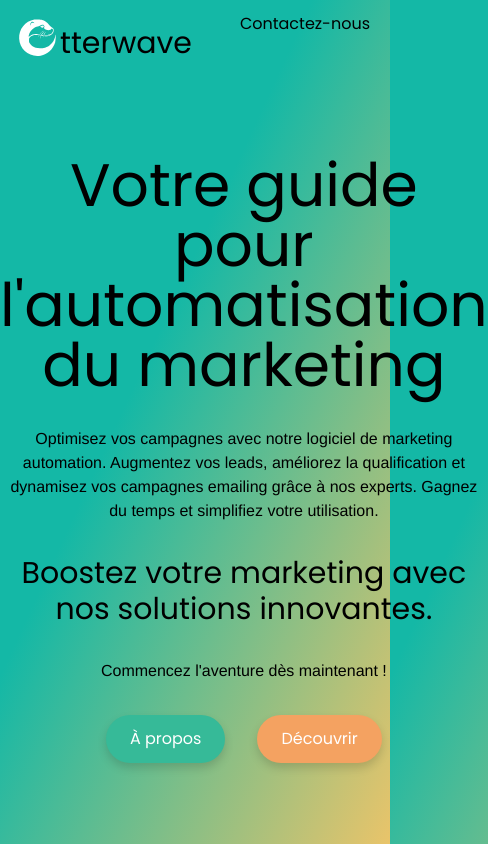
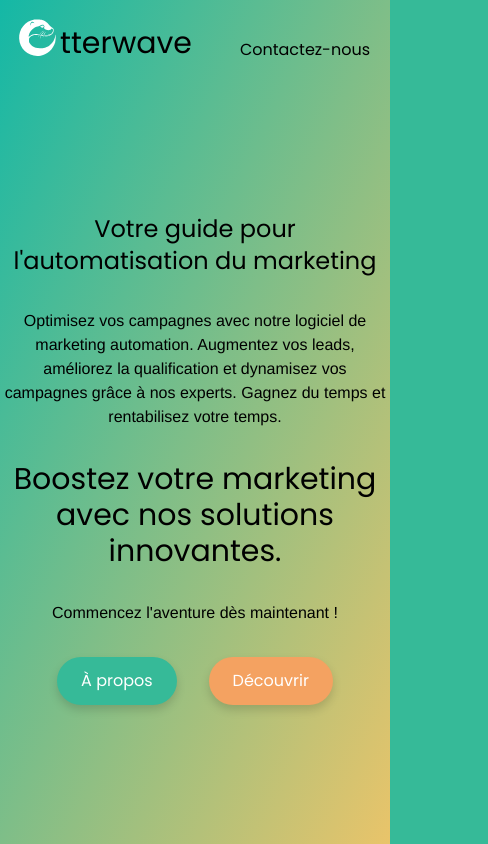
Before and after one commit to otterwave/otterwave.github.io, a Next.js app: page / in a window 390 px wide. Shown: the whole page, 488 px wide, since content can reach past the window. Built offline with nearby package versions, Linux system fonts and the light colour scheme.

Commit message:
feature - responsive home page

```diff
--- a/app/globals.css
+++ b/app/globals.css
@@ -22,6 +22,14 @@ body {
   p {
     @apply font-arimo;
   }
+
+  h1 {
+    @apply text-2xl sm:text-4xl md:text-6xl;
+  }
+
+  h3 {
+    @apply text-3xl;
+  }
 }
 
 @layer utilities {
--- a/app/layout.tsx
+++ b/app/layout.tsx
@@ -16,7 +16,7 @@ export default function RootLayout({
       <head>
         <meta name="viewport" content="width=device-width, initial-scale=1" />
       </head>
-      <body className="font-poppins bg-gradient-to-br from-teal-500 from-40% to-ternary">
+      <body className="font-poppins bg-gradient-to-br from-teal-500 to-ternary min-h-screen">
         <main className="flex flex-col justify-between min-h-[calc(100dvh)] w-full md:w-full sm:w-full lg:w-full">
           {children}
         </main>
--- a/app/page.tsx
+++ b/app/page.tsx
@@ -11,14 +11,14 @@ const Home: React.FC = () => {
 
   return (
     <>
-      <header className='align-top p-3 flex justify-between'>
+      <header className='p-3 flex justify-between'>
         <MainTitle />
-        <a href='mailto:sales.otterwave@gmail.com' className='transition duration-300 hover:underline pr-2'>Contactez-nous</a>
+        <a href='mailto:sales.otterwave@gmail.com' className='transition duration-300 hover:underline pr-2 self-end'>Contactez-nous</a>
       </header>
       <div className="flex flex-col items-center justify-start gap-8 max-w-3xl text-center m-auto">
-        <h1 className='text-6xl'>Votre guide pour l'automatisation du marketing</h1>
-        <p className='max-w-lg m-auto'>Optimisez vos campagnes avec notre logiciel de marketing automation. Augmentez vos leads, améliorez la qualification et dynamisez vos campagnes emailing grâce à nos experts. Gagnez du temps et simplifiez votre utilisation.</p>
-        <h3 className='text-3xl'>Boostez votre marketing avec nos solutions innovantes.</h3>
+        <h1>Votre guide pour l'automatisation du marketing</h1>
+        <p className='max-w-lg m-auto'>Optimisez vos campagnes avec notre logiciel de marketing automation. Augmentez vos leads, améliorez la qualification et dynamisez vos campagnes grâce à nos experts. Gagnez du temps et rentabilisez votre temps.</p>
+        <h3>Boostez votre marketing avec nos solutions innovantes.</h3>
         <p>Commencez l'aventure dès maintenant !</p>
         <div className="flex flex-row justify-between items-center gap-8">
         <OWButton action="À propos" color="primary" onClick={() => handleClick('about')} />
```
